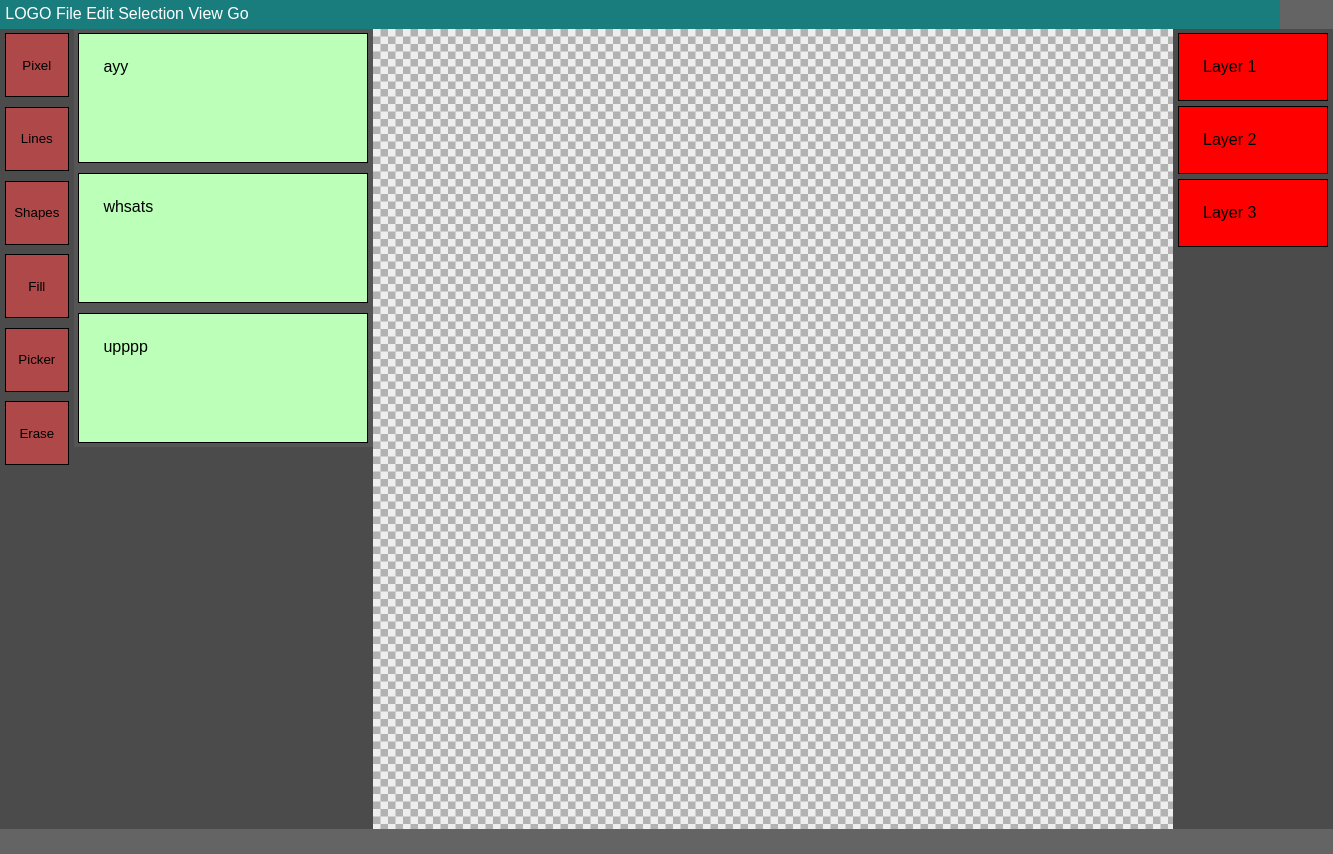
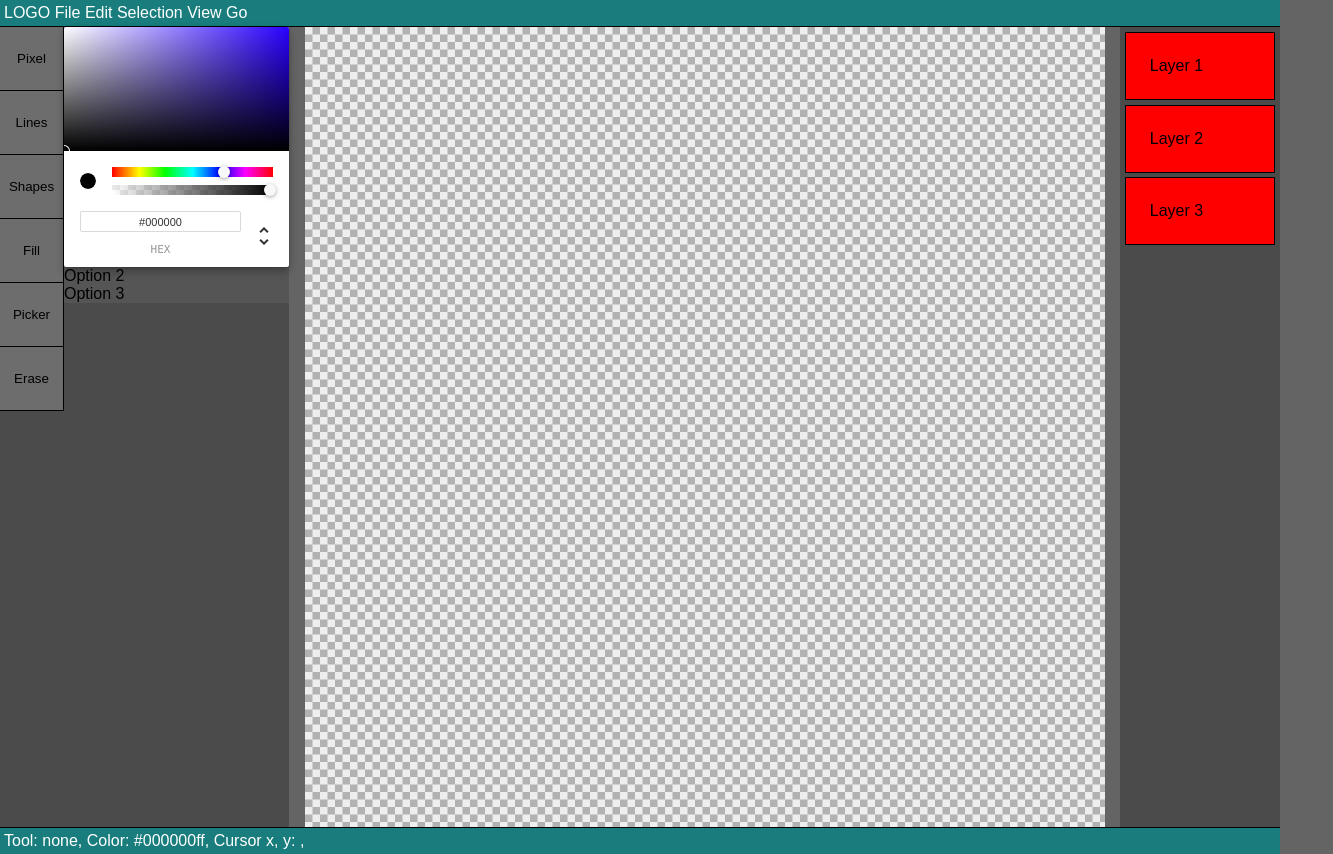
Before and after one commit to flyingmisaki/pixel-art-editor-2, a React (Create React App) app: page / in a window 1280 px wide. Shown: the whole page, 1333 px wide, since content can reach past the window. Before the commit the page ends 829 px from the top, so only its background shows below. Built offline with nearby package versions, Linux system fonts and the light colour scheme.

Commit message:
Color and tool hooks, status bar progress

```diff
--- a/src/App.css
+++ b/src/App.css
@@ -10,8 +10,18 @@ body {
 }
 
 .navBar {
-	padding: 0.33rem;
+	padding: 0.25rem;
 	background-color: rgba(25, 125, 125, 1);
+	border-top: none;
+    border-left: none;
+    border-right: none;
+    border-bottom: 1px solid;
+}
+
+.statusBar {
+	padding: 0.25rem;
+	background-color: rgba(25, 125, 125, 1);
+	border-top: 1px solid;
 }
 
 .editor {
--- a/src/App.jsx
+++ b/src/App.jsx
@@ -4,22 +4,23 @@ import NavBar from "./components/NavBar/NavBar"
 import ToolBox from "./components/ToolBox/ToolBox"
 import Layers from "./components/Layers/Layers"
 import PixelCanvas from "./components/PixelCanvas/PixelCanvas"
+import StatusBar from "./components/StatusBar/StatusBar"
+
 // import ExportCanvas from "./components/ExportCanvas/ExportCanvas"
-import { ChromePicker } from "react-color"
 import { saveAs } from "file-saver"
 
+import {BrushColorProvider} from "./hooks/useBrushColor"
+import {ActiveToolProvider} from "./hooks/useActiveTool"
+
 function App() {
-	const [brushColor, setBrushColor] = React.useState("#197D7DFF")
 	const canvasRef = React.useRef(null)
 
-	const [activeTool, setActiveTool] = React.useState(null)
-
-	const exportImage = function() {
-		if(!canvasRef.current) return
-		const imageUrl = canvasRef.current.toDataURL("image/png")
-		console.log("Exported to url: ", imageUrl)
-		saveAs(imageUrl, "export.png")
-	}
+	// const exportImage = function() {
+	// 	if(!canvasRef.current) return
+	// 	const imageUrl = canvasRef.current.toDataURL("image/png")
+	// 	console.log("Exported to url: ", imageUrl)
+	// 	saveAs(imageUrl, "export.png")
+	// }
 
   	const render = function() {
     	return (
@@ -32,10 +33,7 @@ function App() {
 				<div className="editor">
 
 					<div className="leftPanel">
-						<ToolBox
-							activeTool={activeTool}
-							onSelectTool={setActiveTool}
-						></ToolBox>
+						<ToolBox/>
 					</div>
 
 					<div className="workspace">
@@ -43,8 +41,6 @@ function App() {
 							width={16}
 							height={16}
 							scale={50}
-							brushColor={brushColor}
-							activeTool={activeTool}
 							onUpdate={(canvas) => canvasRef.current = canvas}
 						></PixelCanvas>
 					</div>
@@ -53,17 +49,14 @@ function App() {
 						<Layers></Layers>
 					</div>
 
-					{/* <div className="ColorPicker">
-						<ChromePicker
-							color={brushColor}
-							onChangeComplete={(color) => setBrushColor(color.hex)}
-						></ChromePicker>
-					</div> */}
-
 					{/* <div className="ExportCanvas">
 						<button className="ExportButton" onClick={exportImage}>Export!</button>
 					</div> */}
 
+				</div>
+
+				<div className="statusBar">
+					<StatusBar></StatusBar>
 				</div>
 
       		</div>
@@ -73,4 +66,12 @@ function App() {
   	return render()
 }
 
-export default App;
+export default function AppWithContext() {
+	return (
+		<ActiveToolProvider>
+			<BrushColorProvider>
+				<App/>
+			</BrushColorProvider>
+		</ActiveToolProvider>
+	)
+}
--- a/src/components/PixelCanvas/PixelCanvas.jsx
+++ b/src/components/PixelCanvas/PixelCanvas.jsx
@@ -1,16 +1,18 @@
 import React from "react"
 import './PixelCanvas.css'
+import {useActiveTool} from "../../hooks/useActiveTool"
+import {useBrushColor} from "../../hooks/useBrushColor"
 
 export default function PixelCanvas(props) {
     console.log("canvas")
     const {
         width,
         height,
-        scale,
-        activeTool,
-        brushColor
+        scale
     } = props
-    console.log(activeTool)
+
+    const [activeTool] = useActiveTool()
+    const [brushColor] = useBrushColor("#197D7DFF")
 
     const canvasRef = React.useRef(null)
 
@@ -31,7 +33,6 @@ export default function PixelCanvas(props) {
         const canvasRelativeX = Math.floor(currentX/scale)
         const canvasRelativeY = Math.floor(currentY/scale)
 
-        console.log(activeTool)
         activeTool.mouseDown(canvasContext, canvasRelativeX, canvasRelativeY, brushColor)
 
         if(props.onUpdate) props.onUpdate(canvas)
--- /dev/null
+++ b/src/components/StatusBar/StatusBar.css
@@ -0,0 +1,3 @@
+a {
+    color: rgba(255, 255, 255, 1);
+}
--- /dev/null
+++ b/src/components/StatusBar/StatusBar.jsx
@@ -0,0 +1,21 @@
+import React from "react"
+import "./StatusBar.css"
+
+import {colorToHexColor} from "../../utils/colors"
+
+import {useBrushColor} from "../../hooks/useBrushColor"
+import {useActiveTool} from "../../hooks/useActiveTool"
+
+export default function NavBar() {
+
+    const [activeTool] = useActiveTool()
+    const [brushColor] = useBrushColor()
+
+    const render = function() {
+        return (
+            <a>Tool: {activeTool?.name ?? "none"}, Color: {colorToHexColor(brushColor)}, Cursor x, y: {}, {}</a>
+        )
+    }
+
+    return render()
+}
--- a/src/components/ToolBox/ToolBox.css
+++ b/src/components/ToolBox/ToolBox.css
@@ -11,13 +11,15 @@
 .toolBar button {
     width: 4rem;
     height: 4rem;
-    background-color: rgb(175, 73, 73);
-    border: 1px solid;
-    margin:0.3rem;
+    background-color: rgb(109, 109, 109);
+    border-top: none;
+    border-left: none;
+    border-right: 1px solid;
+    border-bottom: 1px solid;
 }
 
 .toolBar button.active {
-    background-color: rgb(53, 209, 39);
+    background-color: rgba(25, 125, 125, 1);
 }
 
 .toolOptions {
@@ -26,12 +28,3 @@
     background-color: rgb(85, 85, 85);
     height: 100%;
 }
-
-.toolOptions div {
-    width: 15rem;
-    height: 5rem;
-    background-color: rgb(188, 255, 185);
-    border: 1px solid;
-    padding: 1.5rem;
-    margin:0.3rem;
-}
--- a/src/components/ToolBox/ToolBox.jsx
+++ b/src/components/ToolBox/ToolBox.jsx
@@ -7,15 +7,22 @@ import fill from "../../tools/Fill.js"
 import picker from "../../tools/Picker.js"
 import erase from "../../tools/Erase"
 
+import {useBrushColor} from "../../hooks/useBrushColor"
+import {useActiveTool} from "../../hooks/useActiveTool"
+
+import { ChromePicker } from "react-color"
+
 
 export default function ToolBox(props) {
-    const {activeTool, onSelectTool} = props
+
+    const [brushColor, setBrushColor] = useBrushColor()
+    const [activeTool, setActiveTool] = useActiveTool()
 
     const renderToolButton = function(tool) {
         // Check active tool and tell it its active
         return <button
             className={tool === activeTool ? "active" : ""}
-            onClick={() => onSelectTool(tool)}
+            onClick={() => setActiveTool(tool)}
         >
             {tool.name}
         </button>
@@ -30,9 +37,14 @@ export default function ToolBox(props) {
                     {tools.map(renderToolButton)}
                 </div>
                 <div className="toolOptions">
-                    <div>ayy</div>
-                    <div>whsats</div>
-                    <div>upppp</div>
+                    <div className="ColorPicker">
+						<ChromePicker
+							color={brushColor}
+							onChangeComplete={(color) => setBrushColor(color.rgb)}
+						></ChromePicker>
+					</div>
+                    <div>Option 2</div>
+                    <div>Option 3</div>
                 </div>
             </div>
         )
--- /dev/null
+++ b/src/hooks/useActiveTool.js
@@ -0,0 +1,21 @@
+import React, {useState, useContext, createContext} from "react"
+
+const ActiveToolContext = createContext()
+
+export function useActiveTool(defaultTool = null){
+    const [activeTool, setActiveTool] = useContext(ActiveToolContext)
+
+    if(activeTool === undefined) setActiveTool(defaultTool)
+
+    return [activeTool, setActiveTool]
+}
+
+export function ActiveToolProvider(props){
+    const [activeTool, setActiveTool] = useState(undefined)
+
+    return (
+        <ActiveToolContext.Provider value={[activeTool, setActiveTool]}>
+            {props.children}
+        </ActiveToolContext.Provider>
+    )
+}
--- /dev/null
+++ b/src/hooks/useBrushColor.js
@@ -0,0 +1,21 @@
+import React, {useState, useContext, createContext} from "react"
+
+const BrushColorContext = createContext()
+
+export function useBrushColor(defaultColor = {r:0,g:0,b:0,a:255}){
+    const [brushColor, setBrushColor] = useContext(BrushColorContext)
+
+    if(brushColor === undefined) setBrushColor(defaultColor)
+
+    return [brushColor, setBrushColor]
+}
+
+export function BrushColorProvider(props){
+    const [brushColor, setBrushColor] = useState(undefined)
+
+    return (
+        <BrushColorContext.Provider value={[brushColor, setBrushColor]}>
+            {props.children}
+        </BrushColorContext.Provider>
+    )
+}
--- a/src/tools/Erase.js
+++ b/src/tools/Erase.js
@@ -3,7 +3,13 @@ class Erase {
         this.name = "Erase"
     }
 
-    mouseDown(context, x, y, color) {
+    erasePixel(context, x, y) {
+        console.log(`Erasing pixel at ${x},${y}`)
+        context.clearRect(x, y, 1, 1)
+    }
+
+    mouseDown(context, x, y) {
+        this.erasePixel(context, x, y)
     }
 }
 
--- a/src/tools/Pixel.js
+++ b/src/tools/Pixel.js
@@ -1,3 +1,5 @@
+import {colorToCanvasColor} from "../utils/colors"
+
 class Pixel {
     constructor() {
         this.name = "Pixel"
@@ -5,7 +7,9 @@ class Pixel {
 
     drawPixel(context, x, y, color) {
         console.log(`Drawing pixel at ${x},${y}`)
-        context.fillStyle = color
+        context.fillStyle = colorToCanvasColor(color)
+        // Clears before placing color again so it doesn't add up with transparency ect...
+        context.clearRect(x, y, 1, 1)
         context.fillRect(x, y, 1, 1)
     }
 
--- /dev/null
+++ b/src/utils/colors.js
@@ -0,0 +1,29 @@
+// Converts a rgba color object to the format that the canvas is looking for
+export function colorToCanvasColor(color){
+    return `
+    rgba(
+        ${color.r},
+        ${color.g},
+        ${color.b},
+        ${color.a}
+    )
+    `
+}
+
+// Converts rgba color object into hexa color string
+export function colorToHexColor(color) {
+    if (!color) return null
+
+    const {r, g, b, a} = color
+    const hexColorComponents = [
+        r.toString(16),
+        g.toString(16),
+        b.toString(16),
+        a.toString(16)
+    ]
+
+    const stringComponents = hexColorComponents.map(component => (component.length === 1 ? "0" + component : component))
+    const hexColor = `#${stringComponents.join("")}`
+
+    return hexColor
+}
```
